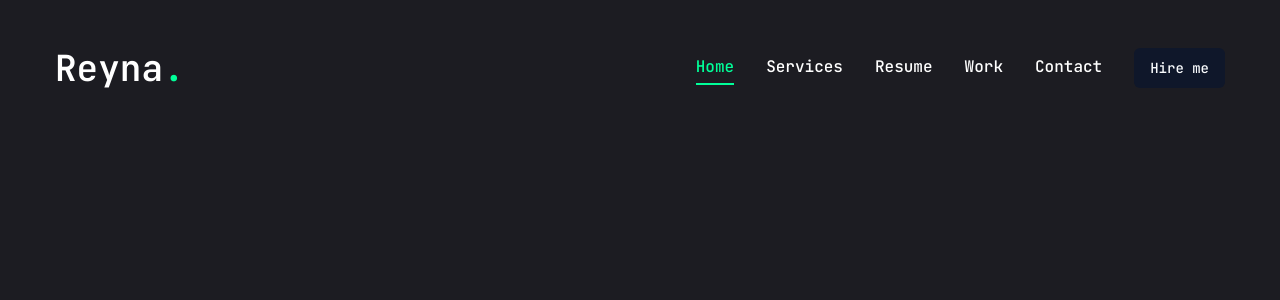
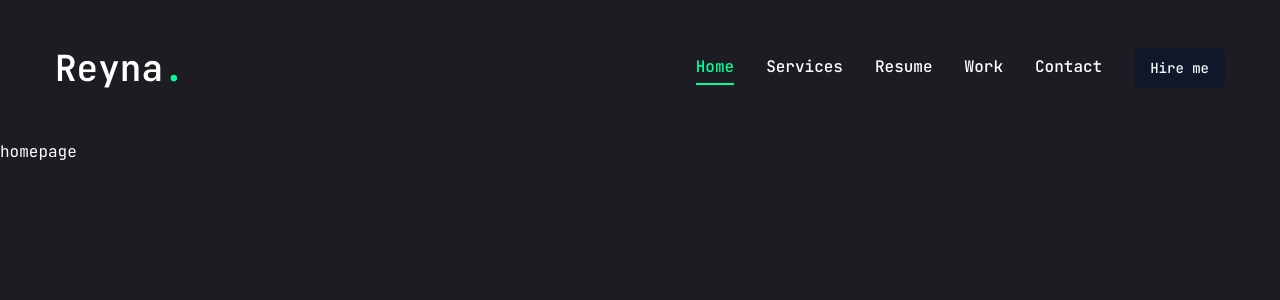
Before and after one commit to reynaroma/reyna-portfolio, a Next.js app: page / in a window 1280 px wide. Shown: the top 300 px of the page. Built offline with nearby package versions, Linux system fonts and the light colour scheme.

Commit message:
Install framer-motion and use it in PageTransition component

```diff
--- a/components/PageTransition.jsx
+++ b/components/PageTransition.jsx
@@ -1,9 +1,10 @@
+import { AnimatePresence } from 'framer-motion';
 
-function PageTransition() {
+function PageTransition({ children }) {
   return (
-    <div>
-
-    </div>
+    <AnimatePresence>
+      {children}
+    </AnimatePresence>
   )
 }
 
--- a/package.json
+++ b/package.json
@@ -17,6 +17,7 @@
     "@radix-ui/react-tooltip": "^1.0.7",
     "class-variance-authority": "^0.7.0",
     "clsx": "^2.1.1",
+    "framer-motion": "^11.2.4",
     "lucide-react": "^0.378.0",
     "next": "14.2.3",
     "react": "^18",
```
Also changed, not shown: 1 other file (tests, documents, lock files or other folders).
